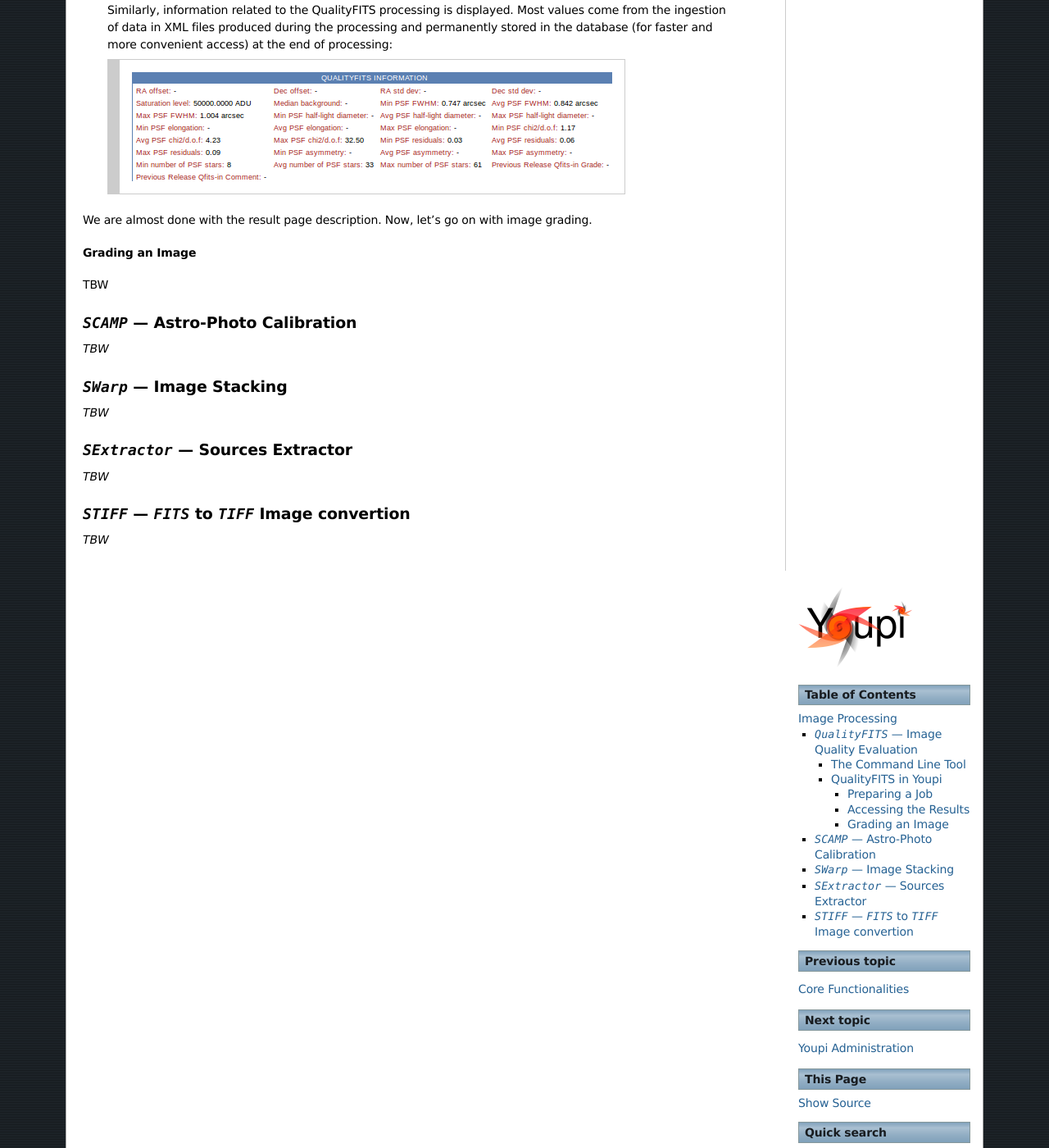
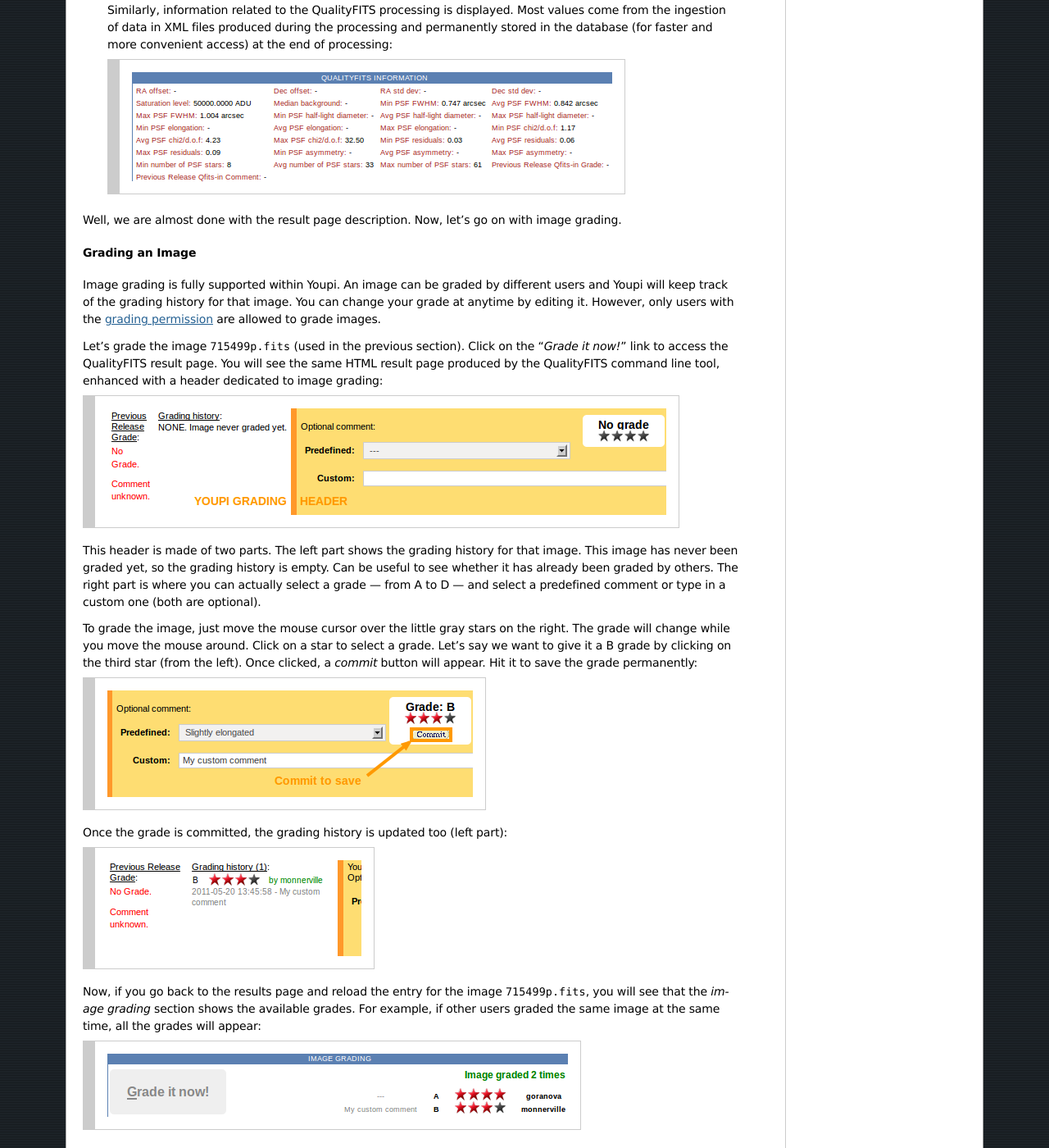
Before and after one commit to gotsunami/Youpi, a Sphinx documentation site: the page built from doc/handbook/source/processing.txt, in a window 1280 px wide and 1400 px high, scrolled down 4455 px. Shown: the whole window at 82% size. Built offline with Sphinx 7.4.7, drawn with Linux system fonts in a browser that asks for light colours; formulas are drawn with MathJax 3; the version number could not be read and is left out; some of the changed text lies outside the part shown.

Commit message:
Handbook: QFits doc complete

```diff
--- a/doc/handbook/source/processing.txt
+++ b/doc/handbook/source/processing.txt
@@ -99,6 +99,8 @@ Once the jobs are over, go to the "*Results page*" by clicking on the top-level
 the "*Processing History*" panel on the left, select "*QualityFITS*" and "*my*" to only display your
 latest processing results, then hit the "*Start searching!*" button:
 
+.. _processing_history:
+
 .. image:: figures/qfits-results-criteria.png
    :class: capture
 
@@ -180,14 +182,67 @@ the:
     .. image:: figures/qfits-results-qfinfo.png
        :class: capture
 
-We are almost done with the result page description. Now, let's go on with image grading.
+Well, we are almost done with the result page description. Now, let's go on with image grading.
 
 .. _proc_image_grading:
 
 Grading an Image
 ^^^^^^^^^^^^^^^^
 
-TBW
+Image grading is fully supported within Youpi. An image can be graded by different users and Youpi
+will keep track of the grading history for that image. You can change your grade at anytime by
+editing it. However, only users with the :ref:`grading permission <global_permissions>` are allowed
+to grade images.
+
+Let's grade the image ``715499p.fits`` (used in the previous section). Click on the "*Grade it now!*"
+link to access the QualityFITS result page. You will see the same HTML result page produced by the
+QualityFITS command line tool, enhanced with a header dedicated to image grading:
+
+.. image:: figures/qfits-grading-header.png
+   :class: capture
+
+This header is made of two parts. The left part shows the grading history for that image. This image
+has never been graded yet, so the grading history is empty. Can be useful to see whether it has already
+been graded by others. The right part is where you can actually select a grade --- from A to D --- and
+select a predefined comment or type in a custom one (both are optional).
+
+To grade the image, just move the mouse cursor over the little gray stars on the right. The grade will
+change while you move the mouse around. Click on a star to select a grade. Let's say we want to give
+it a B grade by clicking on the third star (from the left). Once clicked, a *commit* button will
+appear. Hit it to save the grade permanently:
+
+.. image:: figures/qfits-grading-gradedB.png
+   :class: capture
+
+Once the grade is committed, the grading history is updated too (left part):
+
+.. image:: figures/qfits-grading-postcommit.png
+   :class: capture
+
+Now, if you go back to the results page and reload the entry for the image ``715499p.fits``, you will
+see that the *image grading* section shows the available grades. For example, if other users graded
+the same image at the same time, all the grades will appear:
+
+.. image:: figures/qfits-results-grades.png
+   :class: capture
+
+Also, the lowest grade is appended to the result entry in the :ref:`processing history <processing_history>`
+panel. This can be a nice way to quickly control whether an image of the results set has been graded:
+
+.. image:: figures/qfits-results-lowestgrade.png
+   :class: capture
+
+Reporting
+^^^^^^^^^
+
+Last but not least, Youpi has a reporting module with :ref:`dedicated reports <report_qfits>` for
+QualityFITS. Most of them are related to image grading. Here they are:
+
+- :ref:`Grading statistics <reports_qf_gs>`
+- :ref:`List of all QualityFITS grade, with comment <reports_qf_laqgwc>`
+- :ref:`List of all images with a selected grade <reports_qf_laiwsg>`
+- :ref:`List of all non graded images <reports_qf_langi>`
+- :ref:`Pie chart of grades <reports_qf_pcog>`
 
 .. _proc_scamp:
 
--- a/doc/handbook/source/tour.txt
+++ b/doc/handbook/source/tour.txt
@@ -1087,3 +1087,38 @@ means that, at anytime, youpi could generate from your account, global or very s
 The reports engine works with a graphic library, and can generate statistic images including
 histogramms, plots and many others features that could enhance graphically your data results
 from the pipeline.
+
+General Reports
+---------------
+
+*TBW*
+
+.. _report_qfits:
+
+QualityFITS Reports
+-------------------
+
+.. _reports_qf_gs:
+
+*Grading statistics*
+    *TBW*
+
+.. _reports_qf_laqgwc:
+
+*List of all QualityFITS grade, with comment*
+    *TBW*
+
+.. _reports_qf_laiwsg:
+
+*List of all images with a selected grade*
+    *TBW*
+
+.. _reports_qf_langi:
+
+*List of all non graded images*
+    *TBW*
+
+.. _reports_qf_pcog:
+
+*Pie chart of grades*
+    *TBW*
```
Also changed, not shown: doc/handbook/source/figures/qfits-grading-gradedB.png (added), doc/handbook/source/figures/qfits-grading-header.png (added), doc/handbook/source/figures/qfits-grading-postcommit.png (added), doc/handbook/source/figures/qfits-results-grades.png (added), doc/handbook/source/figures/qfits-results-lowestgrade.png (added).
